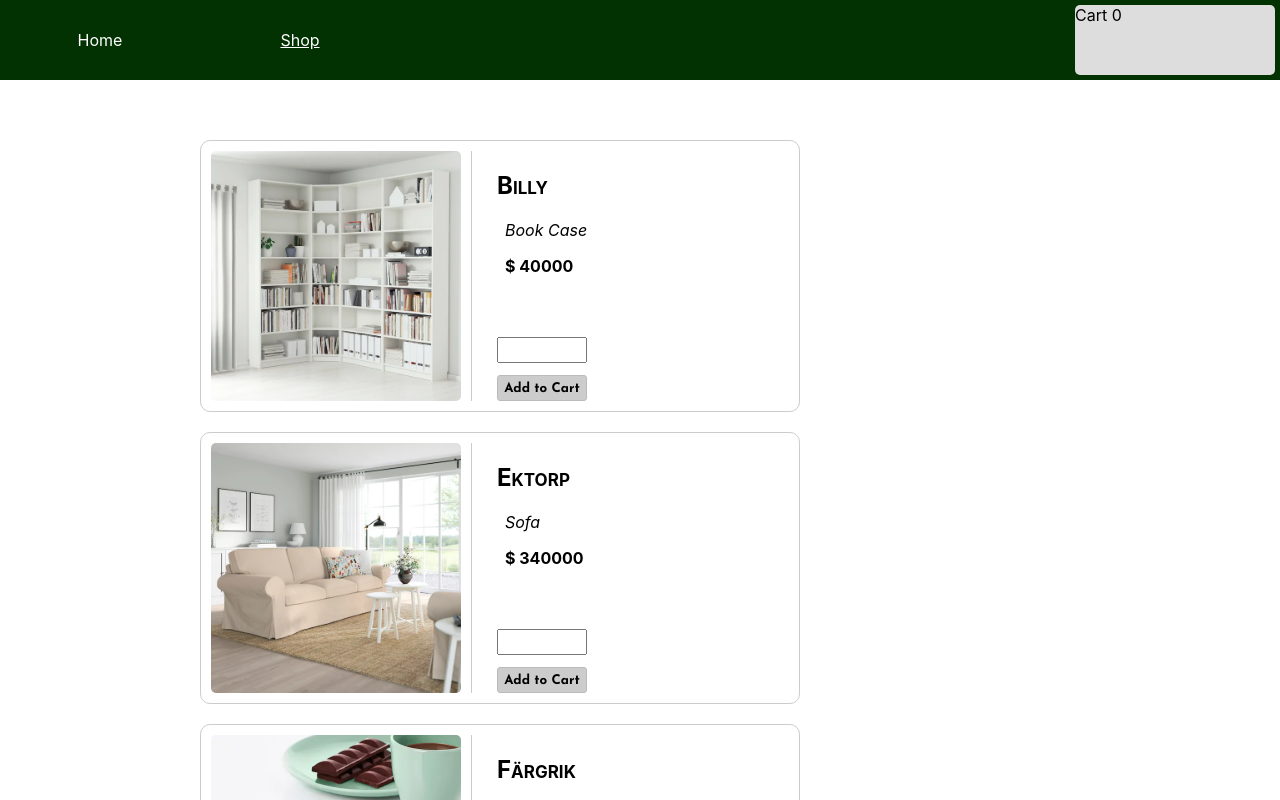
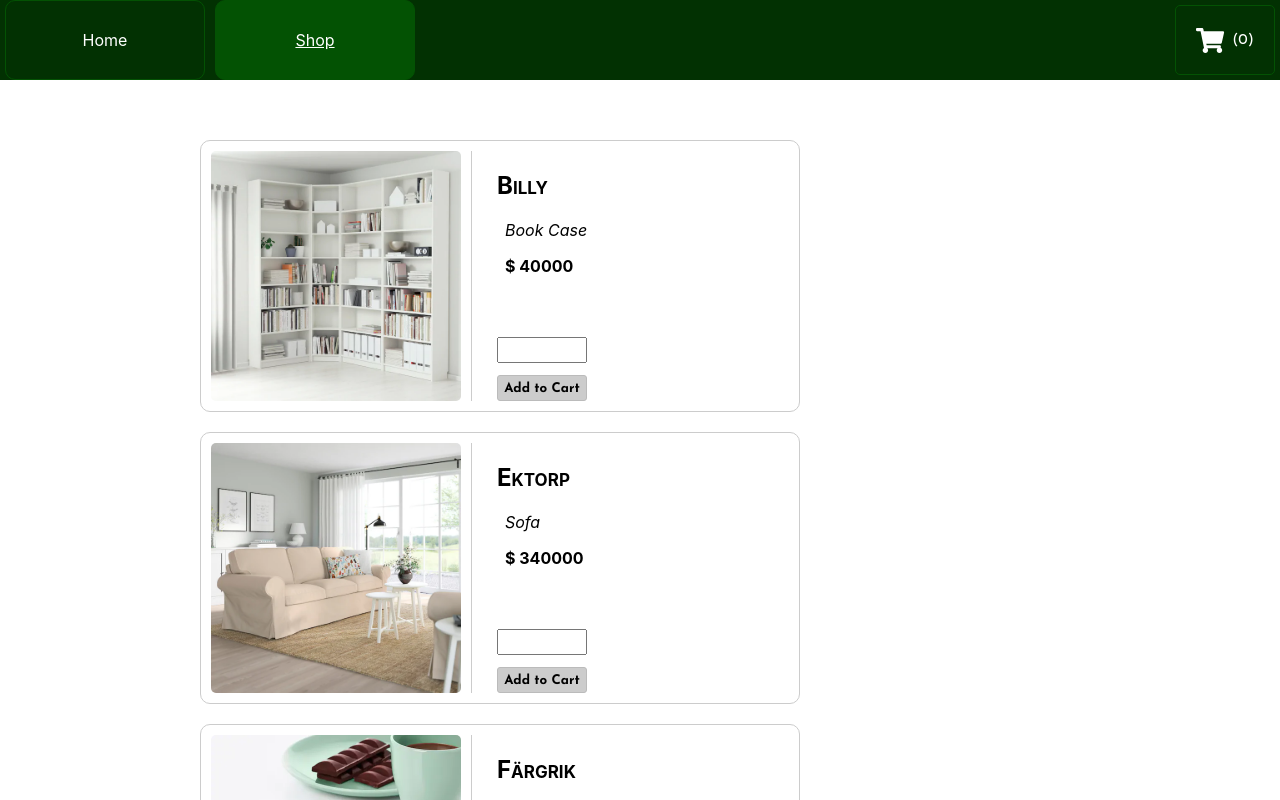
Before and after one commit to pudu87/shopping-cart, a React (Create React App) app: page /shop in a window 1280 px wide. Shown: the top 800 px of the page. Built offline with nearby package versions, Linux system fonts and the light colour scheme.

Commit message:
style navbar

```diff
--- a/package.json
+++ b/package.json
@@ -3,6 +3,9 @@
   "version": "0.1.0",
   "private": true,
   "dependencies": {
+    "@fortawesome/fontawesome-svg-core": "^1.2.34",
+    "@fortawesome/free-solid-svg-icons": "^5.15.2",
+    "@fortawesome/react-fontawesome": "^0.1.14",
     "@testing-library/jest-dom": "^5.11.4",
     "@testing-library/react": "^11.1.0",
     "@testing-library/user-event": "^12.1.10",
--- a/src/App.js
+++ b/src/App.js
@@ -3,6 +3,10 @@
 import Navigation from './components/Navigation';
 import Home from './components/Home';
 import Shop from './components/Shop';
+import { library } from '@fortawesome/fontawesome-svg-core';
+import { faShoppingCart } from '@fortawesome/free-solid-svg-icons';
+
+library.add(faShoppingCart);
 
 function App() {
   return (
--- a/src/App.scss
+++ b/src/App.scss
@@ -8,6 +8,12 @@
 }
 .hide {
   display: none;
+}
+.change-background {
+  background-color: rgb(3, 82, 3) !important;
+}
+li {
+  list-style: none;
 }
 
 // NAVIGATION
@@ -20,20 +26,21 @@
   right: 0;
   display: flex;
   background-color: rgb(2, 49, 2);
-  div {
+  a {
     width: 200px;
     height: 100%;
+    margin: 0 5px;
     display: flex;
     align-items: center;
     justify-content: center;
-  }
-  a {
-    text-align: center;
     text-decoration: none;
     color: #fff;
+    border: 1px solid rgb(3, 82, 3);
+    border-radius: 10px;
   }
   .active {
     text-decoration: underline;
+    background-color: rgb(3, 82, 3);
   }
 }
 
@@ -84,13 +91,24 @@
 // SHOP
 
 .cart-link {
-  width: 200px;
+  width: 100px;
   height: $nav-height - 10px;
   position: fixed;
   top: 5px;
   right: 5px;
+  display: flex;
+  justify-content: center;
+  align-items: center;
+  font-size: 25px;
+  font-family: 'Josefin Sans', sans-serif;
+  color: #fff;
   border-radius: 5px;
-  background-color: #ddd;
+  border: 1px solid rgb(3, 82, 3);
+  background-color: rgb(2, 49, 2);
+  span {
+    margin-left: 8px;
+    font-size: 15px;
+  }
 }
 .cart-link:hover {
   cursor: pointer;
--- a/src/components/Navigation.js
+++ b/src/components/Navigation.js
@@ -3,16 +3,12 @@
 function Navigation() {
   return (
     <nav>
-      <div>
-        <NavLink exact to='/' activeClassName='active'>
-          Home
-        </NavLink>
-      </div>
-      <div>
-        <NavLink to='/shop' activeClassName='active'>
-          Shop
-        </NavLink>
-      </div>
+      <NavLink exact to='/' activeClassName='active'>
+        <span>Home</span>
+      </NavLink>
+      <NavLink to='/shop' activeClassName='active'>
+        <span>Shop</span>
+      </NavLink>
     </nav>
   );
 }
--- a/src/components/Shop.js
+++ b/src/components/Shop.js
@@ -1,5 +1,6 @@
 import Cart from './Cart';
 import { useState } from 'react';
+import { FontAwesomeIcon } from '@fortawesome/react-fontawesome';
 
 import billy from '../img/billy.webp';
 import ektorp from '../img/ektorp.webp';
@@ -22,6 +23,7 @@
 
   const toggleCart = () => {
     document.querySelector('.cart').classList.toggle('hide');
+    document.querySelector('.cart-link').classList.toggle('change-background');
   }
 
   const addProduct = (e) => {
@@ -68,7 +70,9 @@
       <div
         className='cart-link'
         onClick={toggleCart}>
-        Cart {quantities.reduce((sum, i) => i + sum)}
+        <FontAwesomeIcon
+          icon='shopping-cart' />
+        <span>({quantities.reduce((sum, i) => i + sum)})</span>
       </div>
       <ul className='products'>
         {listItems}
```
Also changed, not shown: 1 other file (tests, documents, lock files or other folders).
